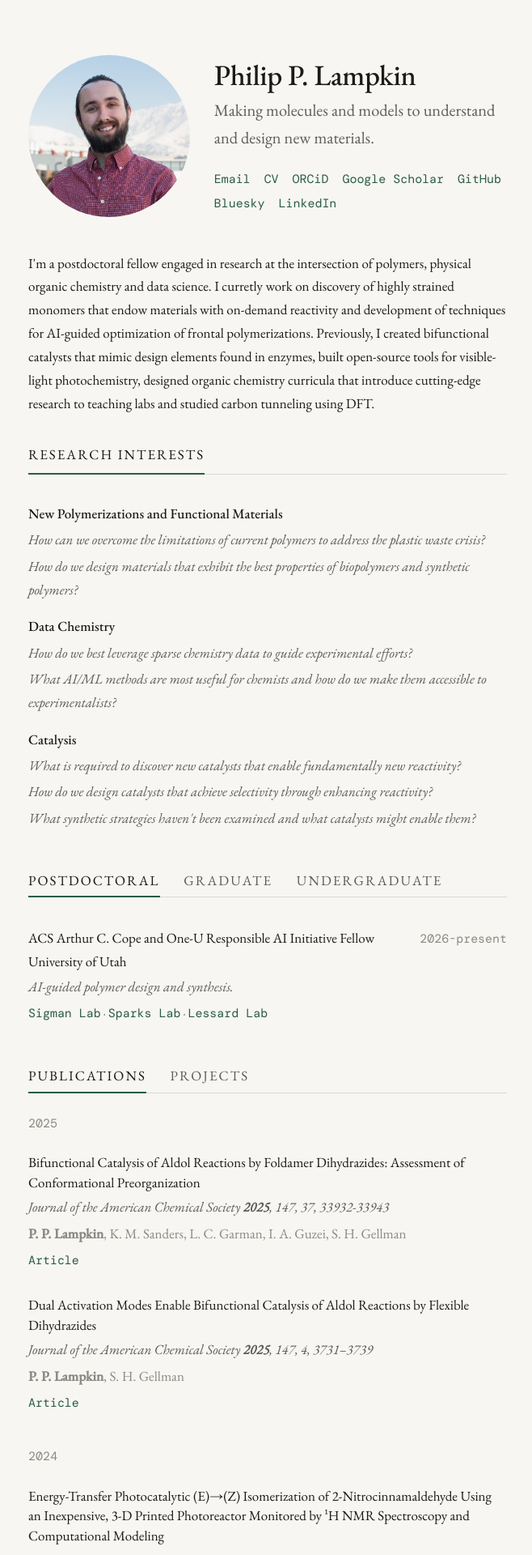
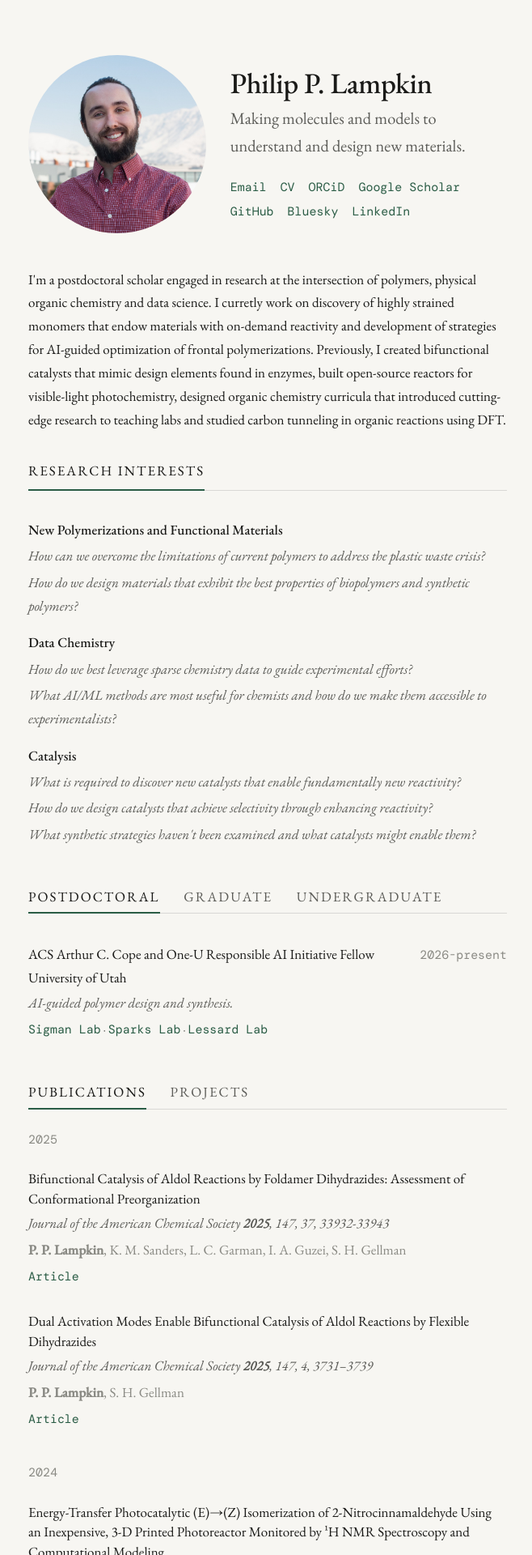
Before and after one commit to plampkin/plampkin.github.io, a Jekyll site: the page built from index.html, in a window 1280 px wide. Shown: the top 1920 px of the page at 81% size, without its empty margins (309-967 px from the left). Built offline with Jekyll 4.4.1, drawn with Linux system fonts in a browser that asks for light colours.

Commit message:
updated content

```diff
--- a/_config.yml
+++ b/_config.yml
@@ -30,13 +30,14 @@ links:
 
 # Bio paragraph (shown below the header links)
 bio: >
-  I'm a postdoctoral fellow engaged in research at the intersection of polymers, physical
+  I'm a postdoctoral scholar engaged in research at the intersection of polymers, physical
   organic chemistry and data science. I curretly work on discovery of highly strained
-  monomers that endow materials with on-demand reactivity and development of techniques
+  monomers that endow materials with on-demand reactivity and development of strategies
   for AI-guided optimization of frontal polymerizations. Previously, I created bifunctional
-  catalysts that mimic design elements found in enzymes, built open-source tools for
-  visible-light photochemistry, designed organic chemistry curricula that introduce
-  cutting-edge research to teaching labs and studied carbon tunneling using DFT.
+  catalysts that mimic design elements found in enzymes, built open-source reactors for
+  visible-light photochemistry, designed organic chemistry curricula that introduced
+  cutting-edge research to teaching labs and studied carbon tunneling in organic reactions
+  using DFT.
 
 # Teaching philosophy (shown in the Teaching Philosophy tab)
 #teaching_philosophy:
--- a/assets/css/style.css
+++ b/assets/css/style.css
@@ -51,8 +51,8 @@ header {
 
 .headshot {
   flex-shrink: 0;
-  width: 200px;
-  height: 200px;
+  width: 220px;
+  height: 220px;
   border-radius: 50%;
   object-fit: cover;
 }
```
